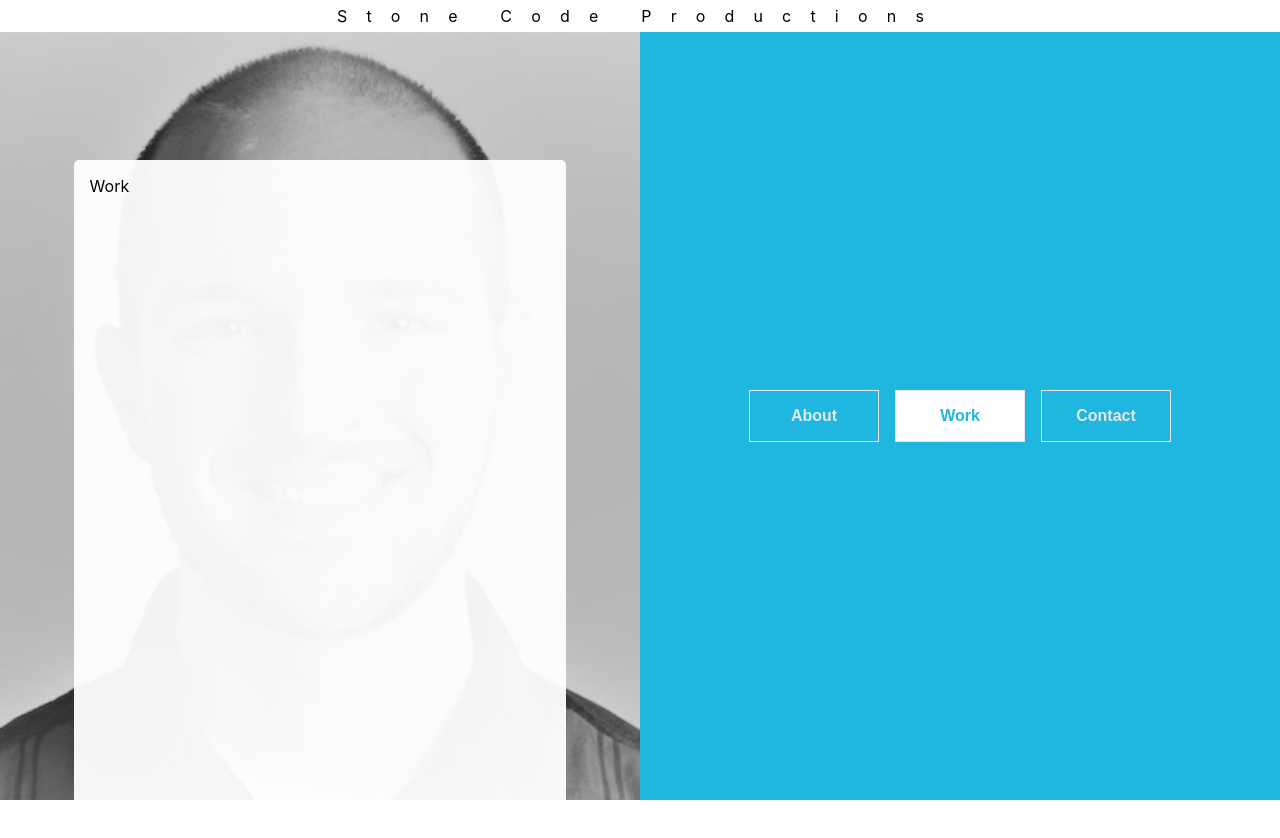
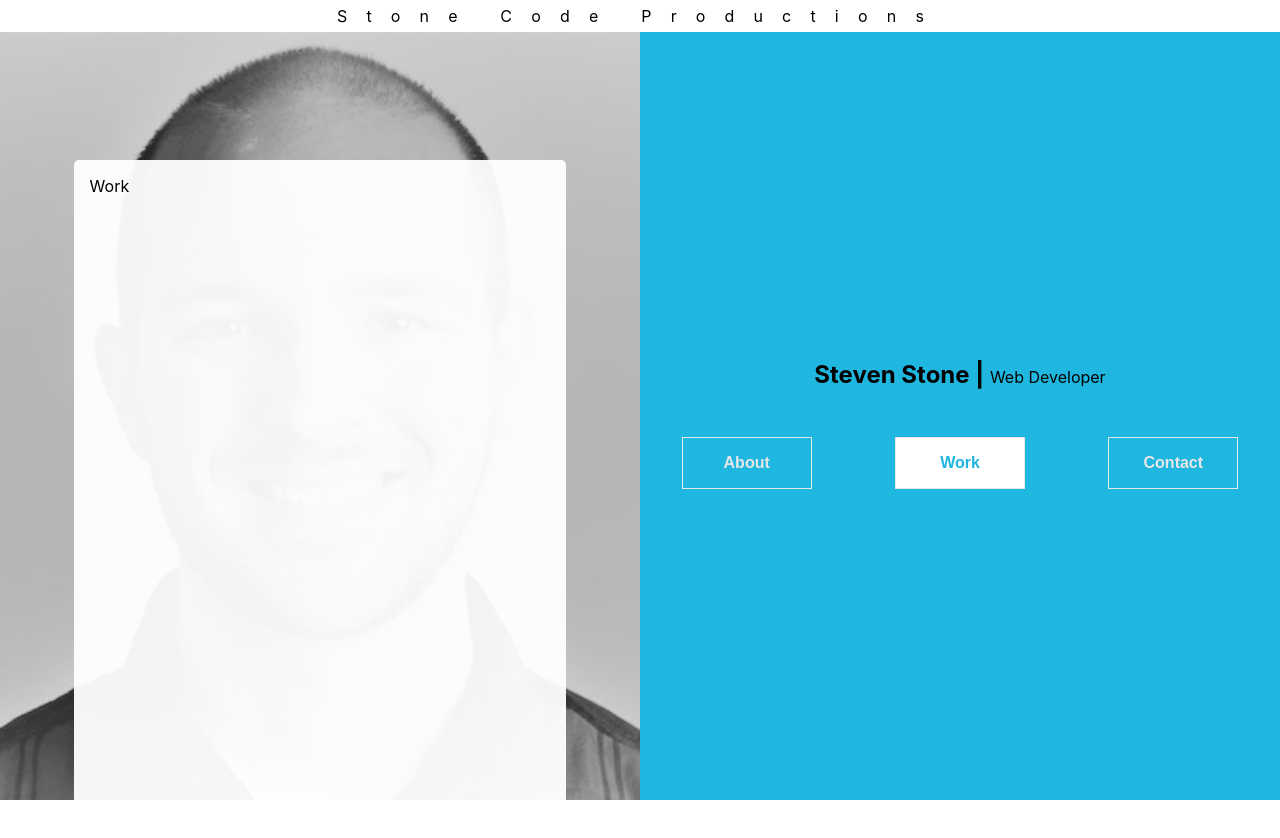
Before and after one commit to stevenrstone/stonecodests, a React app: page /work in a window 1280 px wide. Shown: the top 838 px of the page. Built offline with nearby package versions, Linux system fonts and the light colour scheme; the HTML template or start-up script is replaced by a standard one.

Commit message:
Cleaning up some any types, removing a console log, adding some polish

```diff
--- a/src/App.css
+++ b/src/App.css
@@ -36,6 +36,8 @@
 .menu {
   box-sizing: border-box;
   flex-basis: 50%;
+  flex-grow: 0;
+  flex-shrink: 0;
   height: 100%;
 }
 
@@ -43,14 +45,39 @@
   align-items: center;
   background-color: #1fb6e0;
   display: flex;
-  justify-content: center;
+  flex-direction: column;
+  justify-content: flex-start;
   z-index: 10;
 }
 
+.copy {
+  display: inline-block;
+  margin: 2rem 0;
+}
 
+.title {
+  display: inline;
+  margin: 0;
+}
+
+.subtitle {
+  display: inline;
+}
+
+.nav {
+  align-items: center;
+  display: flex;
+  flex-wrap: wrap;
+  justify-content: space-around;
+  width: 100%;
+}
 
 @media (orientation: landscape) {
   .content {
     flex-direction: row;
   }
+
+  .menu {
+    justify-content: center;
+  }
 }
--- a/src/App.tsx
+++ b/src/App.tsx
@@ -20,7 +20,11 @@ const App = () => (
           <Content />
         </section>
         <section className="menu">
-          <nav>
+          <div className="copy">
+            <h1 className="title">Steven Stone | </h1>
+            <span className="subtitle">Web Developer</span>
+          </div>
+          <nav className="nav">
             <Button link="/about">About</Button>
             <Button link="/work">Work</Button>
             <Button link="/contact">Contact</Button>
--- a/src/components/button/button.css
+++ b/src/components/button/button.css
@@ -5,7 +5,7 @@
   display: inline-block;
   font-family: sans-serif;
   font-weight: bold;
-  margin: 0.5rem;
+  margin: 1rem 0.5rem;
   min-width: 4rem;
   padding: 1rem 2rem;
   text-align: center;
--- a/src/components/button/button.tsx
+++ b/src/components/button/button.tsx
@@ -1,5 +1,5 @@
 import * as React from "react";
-import { NavLink, withRouter } from "react-router-dom";
+import { NavLink, RouteComponentProps, withRouter } from "react-router-dom";
 import "./button.css";
 import { string } from "prop-types";
 
@@ -8,18 +8,14 @@ interface ButtonProps {
   link: string;
 }
 
-// const Button: React.StatelessComponent<{ link: string }> = props => (
-const Button = (props: any) => (
+type ComponentProps = ButtonProps & RouteComponentProps;
+
+const Button = (props: ComponentProps) => (
   <NavLink
     to={props.link !== props.location.pathname ? props.link : "/"}
     activeClassName="active"
     className="button"
   >
-    {console.log(
-      props.match.path,
-      props.location.pathname,
-      props.match.path !== props.location.pathname
-    )}
     {props.children}
   </NavLink>
 );
```
Also changed, not shown: src/components/content/content.tsx (+7 -2 lines).
